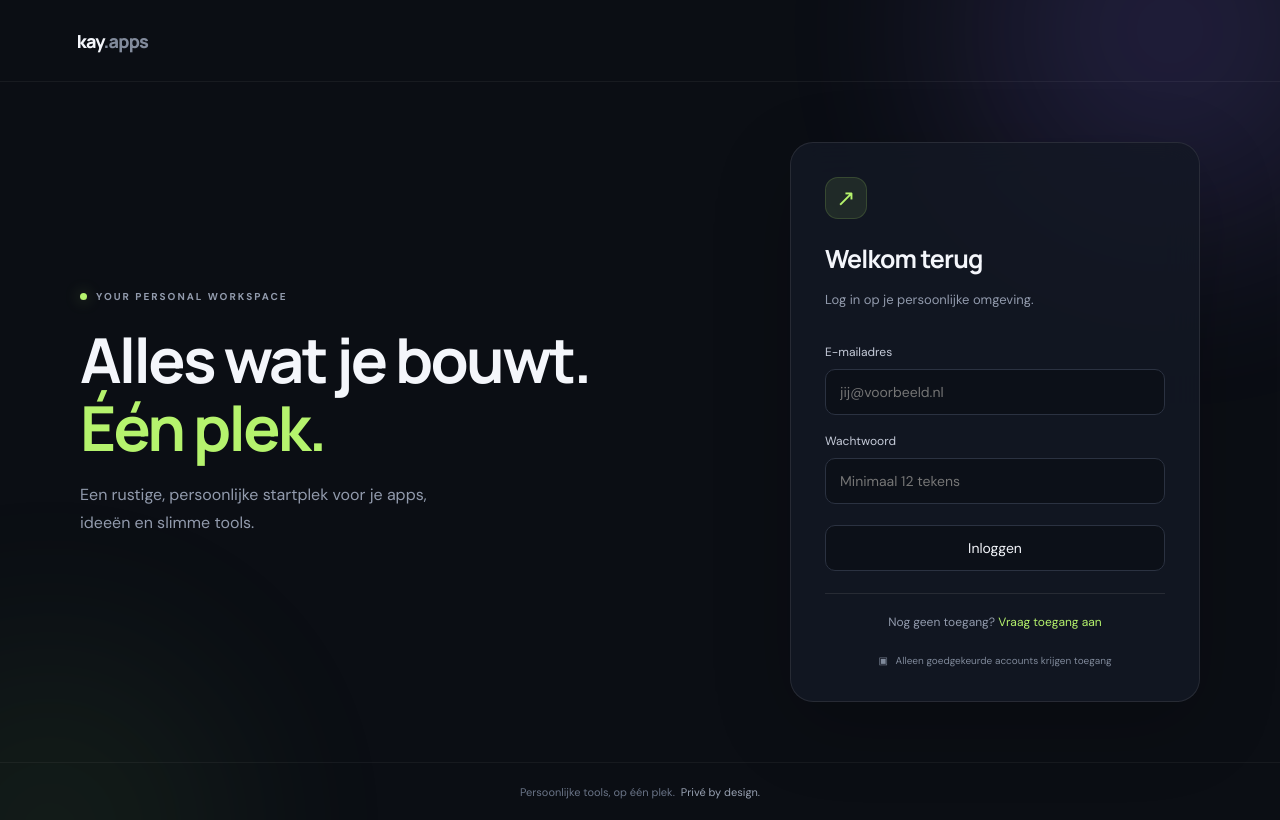
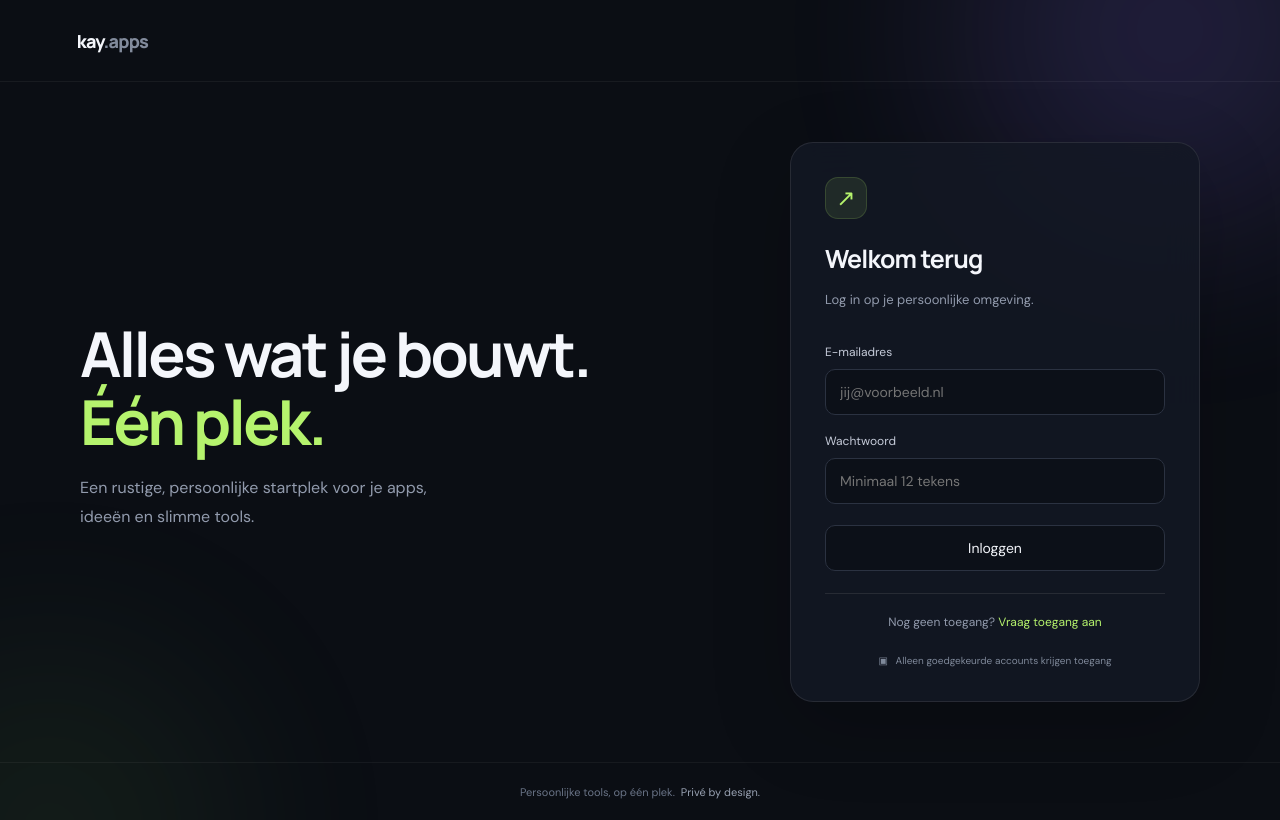
Before and after one commit to kay-smits-in-front/apps, a Flask app: page /login in a window 1280 px wide. Run offline with Flask 3, Linux system fonts and the light colour scheme.

Commit message:
### remove cringe intro sentence

```diff
--- a/templates/login.html
+++ b/templates/login.html
@@ -3,7 +3,6 @@
 {% block content %}
 <section class="auth-layout">
   <div class="intro">
-    <div class="eyebrow"><span class="pulse"></span> YOUR PERSONAL WORKSPACE</div>
     <h1>Alles wat je bouwt.<br><span>Één plek.</span></h1>
     <p>Een rustige, persoonlijke startplek voor je apps, ideeën en slimme tools.</p>
   </div>
```
